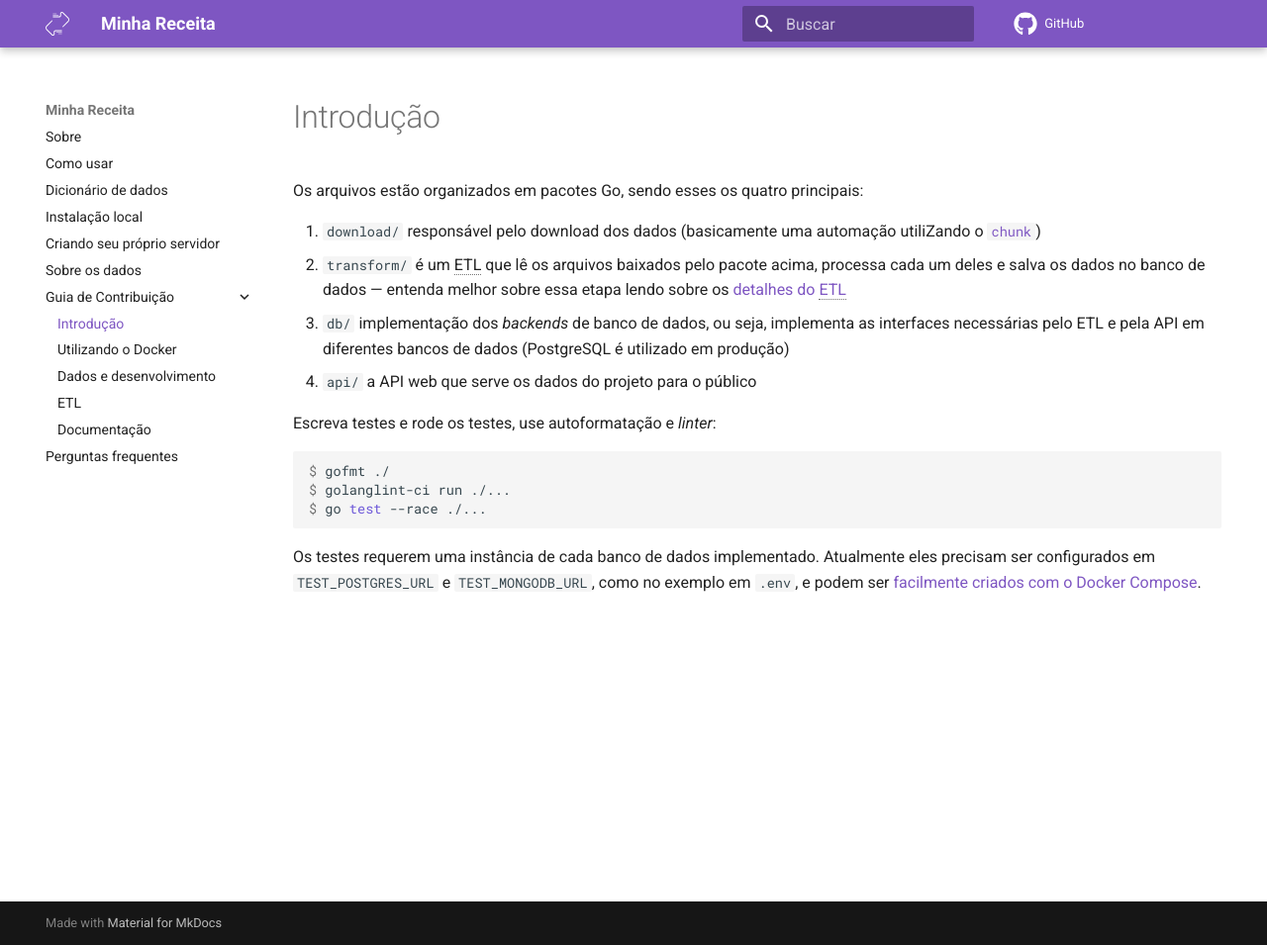
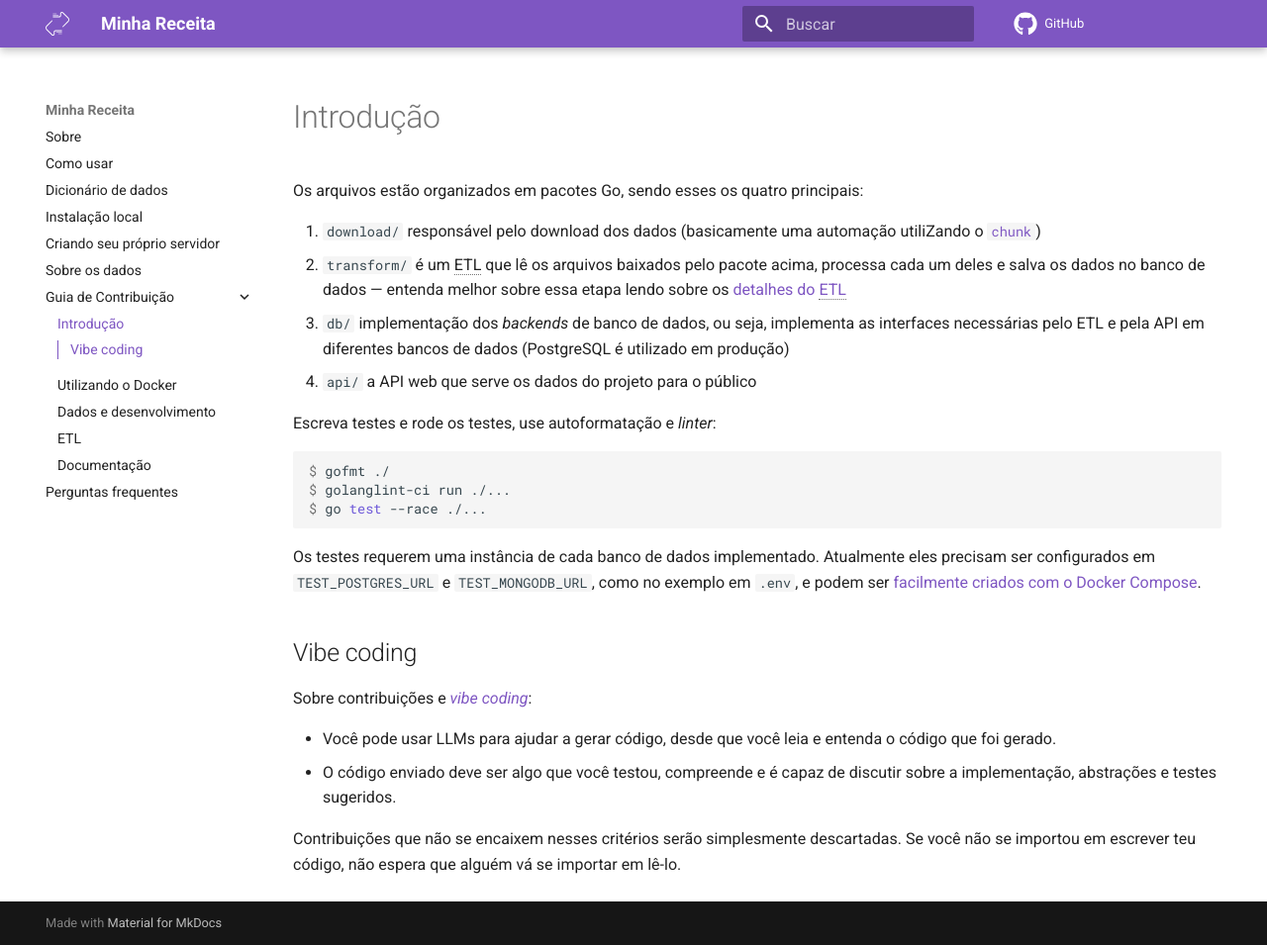
Before and after one commit to cuducos/minha-receita, an MkDocs documentation site: the page built from docs/contributing/index.md, in a window 1280 px wide and 955 px high. Shown: the whole window at 99% size. Built offline with MkDocs 1.6.1 and Material for MkDocs 9.7.7, drawn with Linux system fonts in a browser that asks for light colours; comment, search, counter and statistics services are not loaded.

Commit message:
Adds GenAI guidelines to the contributing guide

````diff
--- a/docs/contributing/index.md
+++ b/docs/contributing/index.md
@@ -16,3 +16,12 @@ $ go test --race ./...
 ```
 
 Os testes requerem uma instância de cada banco de dados implementado. Atualmente eles precisam ser configurados em `TEST_POSTGRES_URL` e `TEST_MONGODB_URL`, como no exemplo em `.env`, e podem ser [facilmente criados com o Docker Compose](docker.md).
+
+## Vibe coding
+
+Sobre contribuições e [_vibe coding_](https://pt.wikipedia.org/wiki/Vibe_coding):
+
+* Você pode usar LLMs para ajudar a gerar código, desde que você leia e entenda o código que foi gerado.
+* O código enviado deve ser algo que você testou, compreende e é capaz de discutir sobre a implementação, abstrações e testes sugeridos.
+
+Contribuições que não se encaixem nesses critérios serão simplesmente descartadas. Se você não se importou em escrever teu código, não espera que alguém vá se importar em lê-lo.
````
